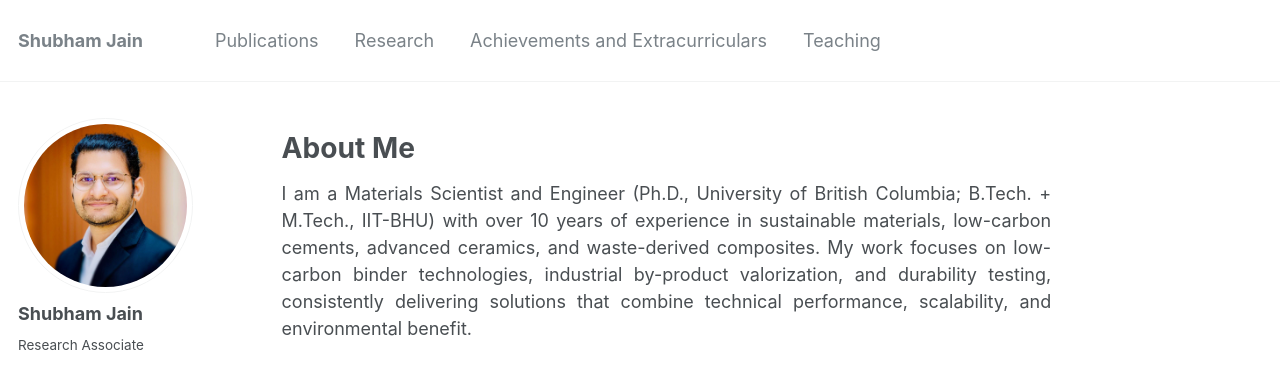
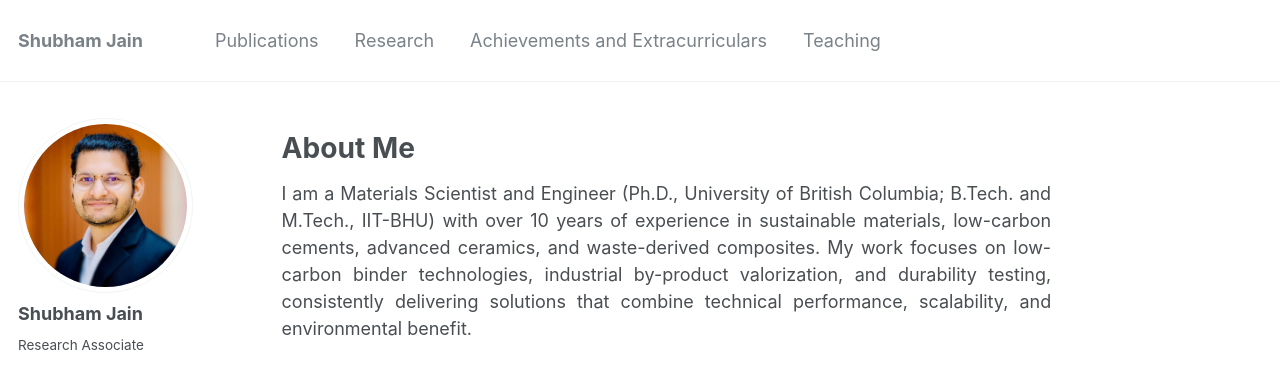
Before and after one commit to shubhamj2611/shubhamj2611.github.io, a Jekyll site: the page built from _pages/about.md, in a window 1280 px wide and 900 px high. Shown: the top 368 px of the window. Built offline with Jekyll 4.4.1, drawn with Linux system fonts in a browser that asks for light colours; some web fonts are replaced.

Commit message:
Update about.md

```diff
--- a/_pages/about.md
+++ b/_pages/about.md
@@ -9,7 +9,7 @@ redirect_from:
 ---
 # About Me
 
-<p style="text-align:justify; font-size=20px;"> I am a Materials Scientist and Engineer (Ph.D., University of British Columbia; B.Tech. + M.Tech., IIT-BHU) with over 10 years of experience in sustainable materials, low-carbon cements, advanced ceramics, and waste-derived composites. My work focuses on low-carbon binder technologies, industrial by-product valorization, and durability testing, consistently delivering solutions that combine technical performance, scalability, and environmental benefit.</p>
+<p style="text-align:justify; font-size=20px;"> I am a Materials Scientist and Engineer (Ph.D., University of British Columbia; B.Tech. and M.Tech., IIT-BHU) with over 10 years of experience in sustainable materials, low-carbon cements, advanced ceramics, and waste-derived composites. My work focuses on low-carbon binder technologies, industrial by-product valorization, and durability testing, consistently delivering solutions that combine technical performance, scalability, and environmental benefit.</p>
 
 <p style="text-align:justify; font-size=20px;"> My expertise includes advanced material characterization (XRD, SEM/EDX, BET, TGA/DSC, FTIR, µ-CT, Reactivity and Mechanical Tests) and performance evaluation (bio-corrosion resistance, radionuclide immobilization, dissolution and leaching studies, long-term durability). I apply these methods to design and optimize materials that address industry challenges while meeting sustainability goals.</p>
 
```
